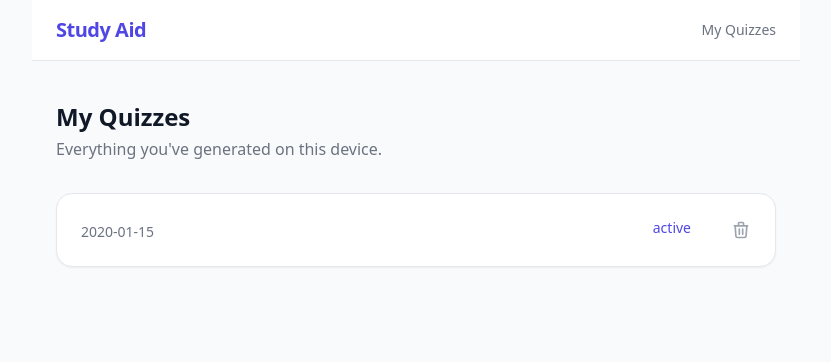
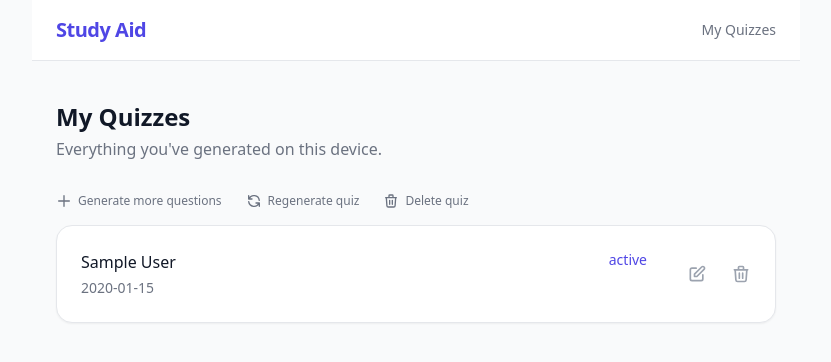
Before and after one commit to rijosimon/study-aid, a FastAPI app: template templates/dashboard.html in a window 1280 px wide. Shown: the top 362 px of the page, without its empty margins (224-1055 px from the left). Run offline with FastAPI, Linux system fonts and the light colour scheme; the template is opened without the code that fills it: most values are stand-ins (such as "Sample title", 1, 10 or a date in 2020); some libraries are stand-ins or nearby versions.

Commit message:
Add icon actions/legend and click-to-edit quiz names to the dashboard
Converts the "Generate more questions" and "Regenerate quiz" text links
on dashboard cards to icon buttons matching the existing delete icon's
style, with a legend above the card list explaining what all three icons
do. Also lets a quiz card be given a custom display name in place of the
auto-truncated source-text preview, via a pencil icon that swaps the
title into an editable field (save/cancel) using htmx.

Extracts the per-card markup into templates/partials/quiz_card.html,
parameterized by an editing flag, reused by the dashboard's card list
and the three new routes (edit, save, and a plain re-render for
Cancel). db.py gains a nullable name column (same guarded-migration
pattern as content_hash), rename_quiz(), and get_quiz_summary() for
re-rendering a single card without a full list_quizzes() call.

```diff
--- a/main.py
+++ b/main.py
@@ -18,8 +18,10 @@ from db import (
     delete_quiz,
     find_quiz_by_content_hash,
     get_quiz,
+    get_quiz_summary,
     init_db,
     list_quizzes,
+    rename_quiz,
     save_quiz,
 )
 from parsers import ExtractionError, extract_docx, extract_pdf, extract_text
@@ -105,13 +107,21 @@ def _quiz_status_label(summary: dict) -> str:
     return f"{round(summary['latest_score'] * 100)}% ({summary['latest_mode'].capitalize()})"
 
 
+def _quiz_card(summary: dict) -> dict:
+    """Everything templates/partials/quiz_card.html needs to render one
+    dashboard card — shared by /dashboard (the full list) and the rename
+    routes below (which only need to re-render a single card)."""
+    return {
+        **summary,
+        "href": _quiz_destination(summary),
+        "status_label": _quiz_status_label(summary),
+        "display_name": summary.get("name") or summary["preview"],
+    }
+
+
 @app.get("/dashboard")
 async def dashboard(request: Request):
-    cards = [
-        {**summary, "href": _quiz_destination(summary), "status_label": _quiz_status_label(summary)}
-        for summary in list_quizzes()
-    ]
-
+    cards = [_quiz_card(summary) for summary in list_quizzes()]
     return templates.TemplateResponse(request, "dashboard.html", {"quizzes": cards})
 
 
@@ -119,6 +129,41 @@ async def dashboard(request: Request):
 async def delete_quiz_route(session_id: str):
     delete_quiz(session_id)
     return Response(status_code=200)
+
+
+@app.get("/quiz/{session_id}/card")
+async def quiz_card_partial(request: Request, session_id: str):
+    """Re-renders a single dashboard card in its normal (non-editing) state
+    — used by the rename form's Cancel control to swap back without
+    persisting anything."""
+    summary = get_quiz_summary(session_id)
+    if summary is None:
+        return _quiz_not_found_redirect()
+    return templates.TemplateResponse(
+        request, "partials/quiz_card.html", {"quiz": _quiz_card(summary), "editing": False}
+    )
+
+
+@app.get("/quiz/{session_id}/name/edit")
+async def quiz_name_edit(request: Request, session_id: str):
+    summary = get_quiz_summary(session_id)
+    if summary is None:
+        return _quiz_not_found_redirect()
+    return templates.TemplateResponse(
+        request, "partials/quiz_card.html", {"quiz": _quiz_card(summary), "editing": True}
+    )
+
+
+@app.post("/quiz/{session_id}/name")
+async def quiz_name_save(request: Request, session_id: str, name: str = Form("")):
+    summary = get_quiz_summary(session_id)
+    if summary is None:
+        return _quiz_not_found_redirect()
+    rename_quiz(session_id, name)
+    updated_summary = get_quiz_summary(session_id)
+    return templates.TemplateResponse(
+        request, "partials/quiz_card.html", {"quiz": _quiz_card(updated_summary), "editing": False}
+    )
 
 
 @app.get("/health")
--- a/templates/dashboard.html
+++ b/templates/dashboard.html
@@ -17,45 +17,31 @@
   </a>
 </div>
 {% else %}
+<div class="mb-4 flex flex-wrap items-center gap-x-6 gap-y-2 text-xs text-gray-500">
+  <span class="flex items-center gap-1.5">
+    <svg class="w-4 h-4" fill="none" stroke="currentColor" viewBox="0 0 24 24">
+      <path stroke-linecap="round" stroke-linejoin="round" stroke-width="2" d="M12 4v16m8-8H4" />
+    </svg>
+    Generate more questions
+  </span>
+  <span class="flex items-center gap-1.5">
+    <svg class="w-4 h-4" fill="none" stroke="currentColor" viewBox="0 0 24 24">
+      <path stroke-linecap="round" stroke-linejoin="round" stroke-width="2"
+        d="M4 4v5h.582m15.356 2A8.001 8.001 0 004.582 9m0 0H9m11 11v-5h-.581m0 0a8.003 8.003 0 01-15.357-2m15.357 2H15" />
+    </svg>
+    Regenerate quiz
+  </span>
+  <span class="flex items-center gap-1.5">
+    <svg class="w-4 h-4" fill="none" stroke="currentColor" viewBox="0 0 24 24">
+      <path stroke-linecap="round" stroke-linejoin="round" stroke-width="2"
+        d="M19 7l-.867 12.142A2 2 0 0116.138 21H7.862a2 2 0 01-1.995-1.858L5 7m5 4v6m4-6v6m1-10V4a1 1 0 00-1-1h-4a1 1 0 00-1 1v3M4 7h16" />
+    </svg>
+    Delete quiz
+  </span>
+</div>
 <div class="space-y-4">
   {% for quiz in quizzes %}
-  <div id="quiz-card-{{ quiz.session_id }}"
-    class="flex items-center gap-2 bg-white rounded-2xl shadow-sm border border-gray-200 hover:border-indigo-400 transition-colors">
-    <a href="{{ quiz.href }}" class="flex-1 min-w-0 p-6">
-      <div class="flex items-start justify-between gap-4">
-        <div class="min-w-0">
-          <p class="text-gray-900 font-medium truncate">{{ quiz.preview }}</p>
-          <p class="text-sm text-gray-500 mt-1">
-            {{ quiz.created_at[:10] }}
-            {% if quiz.has_quiz %} · {{ quiz.question_count }} question{{ 's' if quiz.question_count != 1 else '' }}{% endif %}
-          </p>
-        </div>
-        <span class="shrink-0 text-sm font-medium text-indigo-600 whitespace-nowrap">{{ quiz.status_label }}</span>
-      </div>
-    </a>
-    {% if quiz.has_quiz %}
-    <a href="/quiz/{{ quiz.session_id }}/expand"
-      class="shrink-0 text-xs font-medium text-indigo-600 hover:text-indigo-800 whitespace-nowrap px-2">
-      Generate more questions
-    </a>
-    <a href="/quiz/{{ quiz.session_id }}/regenerate"
-      onclick="return confirm('Regenerate this quiz? This replaces all its questions and clears past attempts and scores — this can\'t be undone.');"
-      class="shrink-0 text-xs font-medium text-gray-500 hover:text-red-600 whitespace-nowrap px-2">
-      Regenerate quiz
-    </a>
-    {% endif %}
-    <button type="button" aria-label="Delete quiz"
-      hx-delete="/quiz/{{ quiz.session_id }}"
-      hx-target="#quiz-card-{{ quiz.session_id }}"
-      hx-swap="outerHTML swap:200ms"
-      hx-confirm="Delete this quiz? This can't be undone."
-      class="shrink-0 mr-4 p-2 text-gray-400 hover:text-red-600 transition-colors">
-      <svg class="w-5 h-5" fill="none" stroke="currentColor" viewBox="0 0 24 24">
-        <path stroke-linecap="round" stroke-linejoin="round" stroke-width="2"
-          d="M19 7l-.867 12.142A2 2 0 0116.138 21H7.862a2 2 0 01-1.995-1.858L5 7m5 4v6m4-6v6m1-10V4a1 1 0 00-1-1h-4a1 1 0 00-1 1v3M4 7h16" />
-      </svg>
-    </button>
-  </div>
+  {% include "partials/quiz_card.html" %}
   {% endfor %}
 </div>
 {% endif %}
--- /dev/null
+++ b/templates/partials/quiz_card.html
@@ -0,0 +1,76 @@
+{% set editing = editing if editing is defined else False %}
+<div id="quiz-card-{{ quiz.session_id }}"
+  class="flex items-center gap-2 bg-white rounded-2xl shadow-sm border border-gray-200 hover:border-indigo-400 transition-colors">
+  {% if editing %}
+  <form hx-post="/quiz/{{ quiz.session_id }}/name"
+    hx-target="#quiz-card-{{ quiz.session_id }}"
+    hx-swap="outerHTML"
+    class="flex-1 min-w-0 p-6 flex items-center gap-2">
+    <input type="text" name="name" value="{{ quiz.name or '' }}" placeholder="{{ quiz.preview }}" autofocus
+      class="flex-1 min-w-0 rounded-lg border border-gray-300 px-3 py-2 text-sm focus:outline-none focus:ring-2 focus:ring-indigo-500 focus:border-transparent" />
+    <button type="submit" aria-label="Save name" title="Save name"
+      class="shrink-0 p-2 text-indigo-600 hover:text-indigo-800 transition-colors">
+      <svg class="w-5 h-5" fill="none" stroke="currentColor" viewBox="0 0 24 24">
+        <path stroke-linecap="round" stroke-linejoin="round" stroke-width="2" d="M5 13l4 4L19 7" />
+      </svg>
+    </button>
+    <a href="/dashboard" hx-get="/quiz/{{ quiz.session_id }}/card"
+      hx-target="#quiz-card-{{ quiz.session_id }}" hx-swap="outerHTML"
+      aria-label="Cancel" title="Cancel"
+      class="shrink-0 p-2 text-gray-400 hover:text-red-600 transition-colors">
+      <svg class="w-5 h-5" fill="none" stroke="currentColor" viewBox="0 0 24 24">
+        <path stroke-linecap="round" stroke-linejoin="round" stroke-width="2" d="M6 18L18 6M6 6l12 12" />
+      </svg>
+    </a>
+  </form>
+  {% else %}
+  <a href="{{ quiz.href }}" class="flex-1 min-w-0 p-6">
+    <div class="flex items-start justify-between gap-4">
+      <div class="min-w-0">
+        <p class="text-gray-900 font-medium truncate">{{ quiz.display_name }}</p>
+        <p class="text-sm text-gray-500 mt-1">
+          {{ quiz.created_at[:10] }}
+          {% if quiz.has_quiz %} · {{ quiz.question_count }} question{{ 's' if quiz.question_count != 1 else '' }}{% endif %}
+        </p>
+      </div>
+      <span class="shrink-0 text-sm font-medium text-indigo-600 whitespace-nowrap">{{ quiz.status_label }}</span>
+    </div>
+  </a>
+  <a href="/quiz/{{ quiz.session_id }}/name/edit" hx-get="/quiz/{{ quiz.session_id }}/name/edit"
+    hx-target="#quiz-card-{{ quiz.session_id }}" hx-swap="outerHTML"
+    aria-label="Rename quiz" title="Rename quiz"
+    class="shrink-0 p-2 text-gray-400 hover:text-indigo-600 transition-colors">
+    <svg class="w-5 h-5" fill="none" stroke="currentColor" viewBox="0 0 24 24">
+      <path stroke-linecap="round" stroke-linejoin="round" stroke-width="2"
+        d="M11 5H6a2 2 0 00-2 2v11a2 2 0 002 2h11a2 2 0 002-2v-5m-1.414-9.414a2 2 0 112.828 2.828L11.828 15H9v-2.828l8.586-8.586z" />
+    </svg>
+  </a>
+  {% if quiz.has_quiz %}
+  <a href="/quiz/{{ quiz.session_id }}/expand" aria-label="Generate more questions" title="Generate more questions"
+    class="shrink-0 p-2 text-gray-400 hover:text-indigo-600 transition-colors">
+    <svg class="w-5 h-5" fill="none" stroke="currentColor" viewBox="0 0 24 24">
+      <path stroke-linecap="round" stroke-linejoin="round" stroke-width="2" d="M12 4v16m8-8H4" />
+    </svg>
+  </a>
+  <a href="/quiz/{{ quiz.session_id }}/regenerate" aria-label="Regenerate quiz" title="Regenerate quiz"
+    onclick="return confirm('Regenerate this quiz? This replaces all its questions and clears past attempts and scores — this can\'t be undone.');"
+    class="shrink-0 p-2 text-gray-400 hover:text-red-600 transition-colors">
+    <svg class="w-5 h-5" fill="none" stroke="currentColor" viewBox="0 0 24 24">
+      <path stroke-linecap="round" stroke-linejoin="round" stroke-width="2"
+        d="M4 4v5h.582m15.356 2A8.001 8.001 0 004.582 9m0 0H9m11 11v-5h-.581m0 0a8.003 8.003 0 01-15.357-2m15.357 2H15" />
+    </svg>
+  </a>
+  {% endif %}
+  <button type="button" aria-label="Delete quiz" title="Delete quiz"
+    hx-delete="/quiz/{{ quiz.session_id }}"
+    hx-target="#quiz-card-{{ quiz.session_id }}"
+    hx-swap="outerHTML swap:200ms"
+    hx-confirm="Delete this quiz? This can't be undone."
+    class="shrink-0 mr-4 p-2 text-gray-400 hover:text-red-600 transition-colors">
+    <svg class="w-5 h-5" fill="none" stroke="currentColor" viewBox="0 0 24 24">
+      <path stroke-linecap="round" stroke-linejoin="round" stroke-width="2"
+        d="M19 7l-.867 12.142A2 2 0 0116.138 21H7.862a2 2 0 01-1.995-1.858L5 7m5 4v6m4-6v6m1-10V4a1 1 0 00-1-1h-4a1 1 0 00-1 1v3M4 7h16" />
+    </svg>
+  </button>
+  {% endif %}
+</div>
```
Also changed, not shown: db.py (+55 -27 lines), tests/test_dashboard.py (+121 -0 lines), tests/test_db.py (+62 -2 lines).
